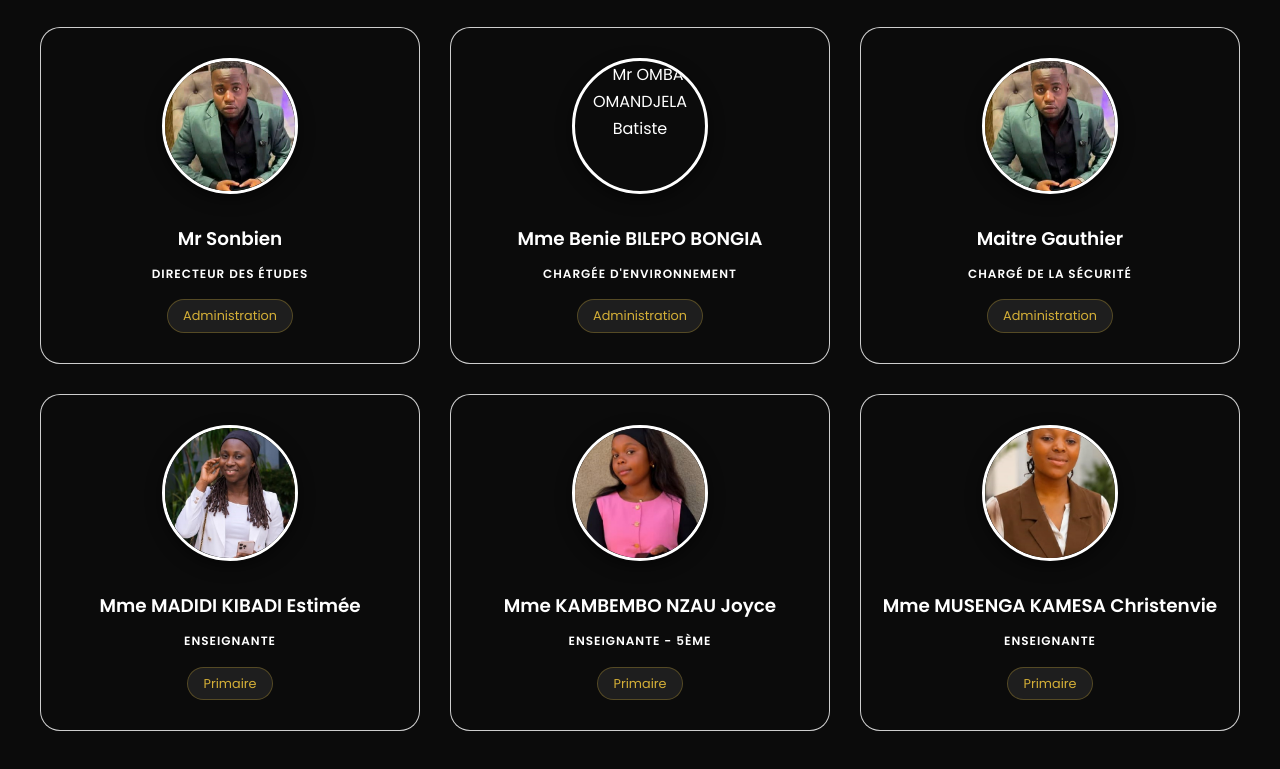
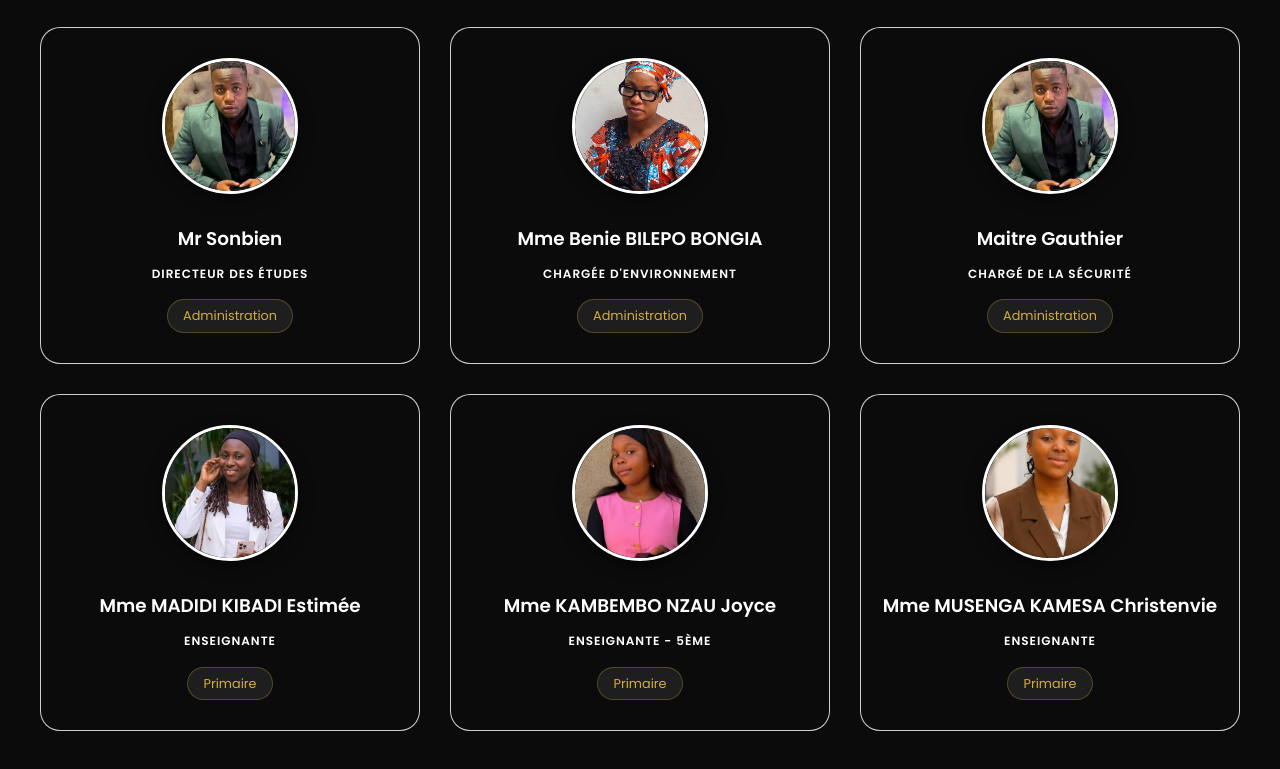
Before and after one commit to scorpionbusiness953-max/cs-jobec, a website: page public/equipe.html in a window 1280 px wide. Shown: the part 1032-1801 px from the top of the page. Drawn offline with Linux system fonts and the light colour scheme.

Commit message:
correction photo

```diff
--- a/public/equipe.html
+++ b/public/equipe.html
@@ -217,7 +217,7 @@
              <!-- PROFIL 3 -->
             <div class="profile-card">
                 <div class="photo-container">
-                    <img src="public/images/Benie.jpeg" alt="Mr OMBA OMANDJELA Batiste">
+                    <img src="images/Benie.jpeg" alt="Mr OMBA OMANDJELA Batiste">
                 </div>
                 <h3>Mme Benie BILEPO BONGIA</h3>
                 <span class="fonction">Chargée d'environnement</span>
```
